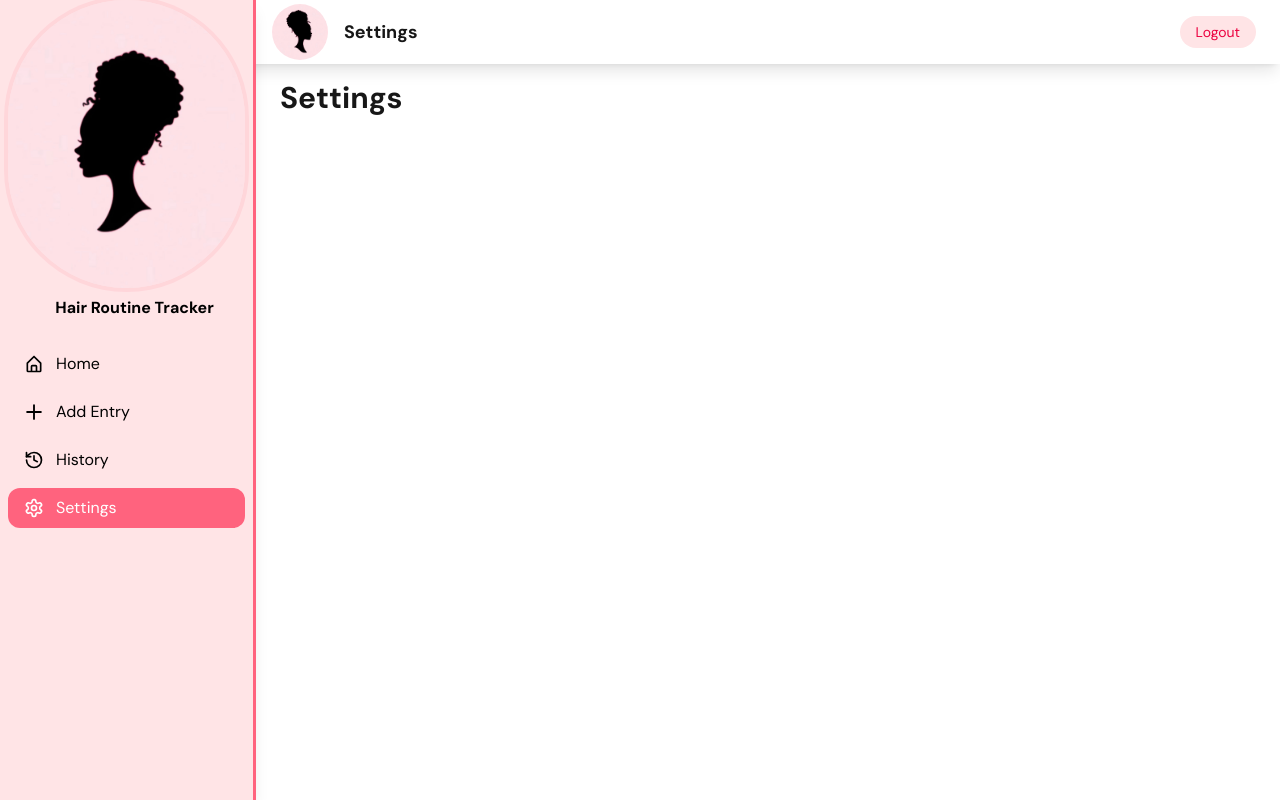
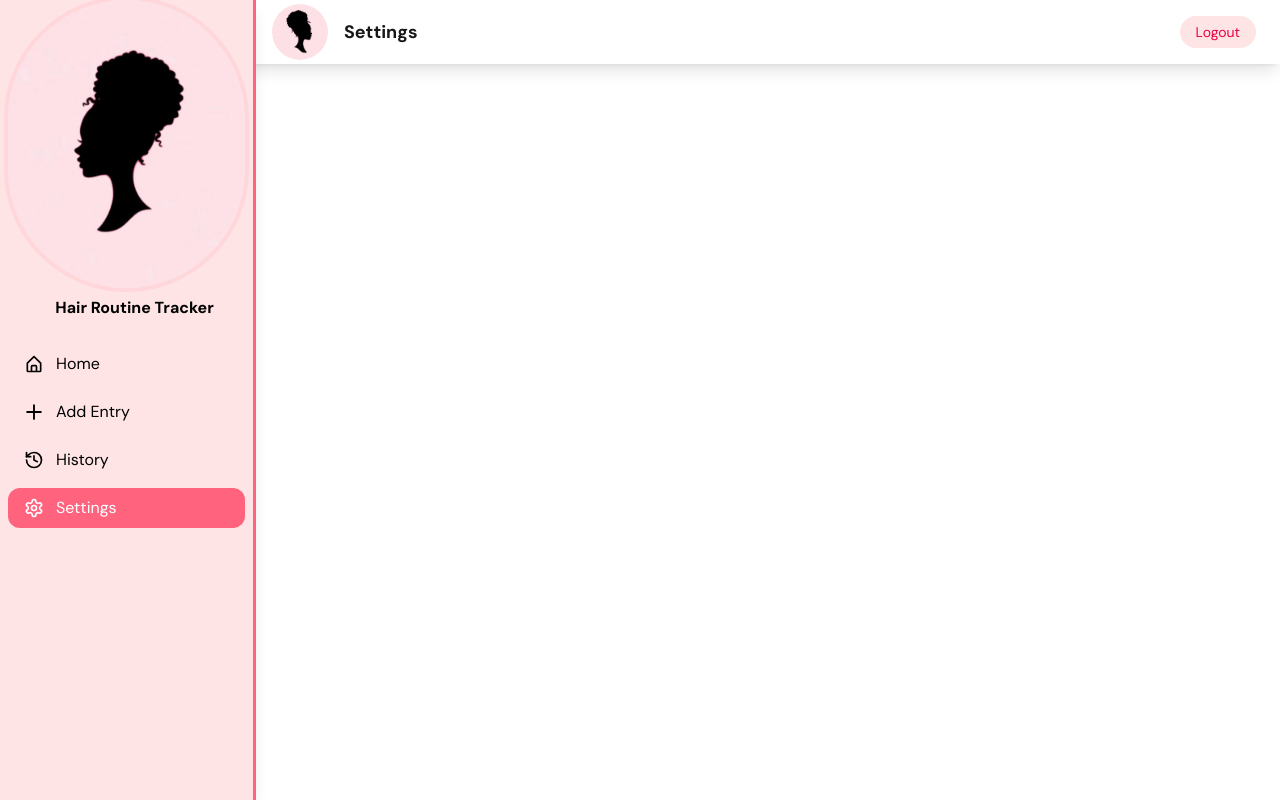
Before and after one commit to Subomi194/tracker-2.0, a Next.js app: page /settings in a window 1280 px wide. Built offline with nearby package versions, Linux system fonts and the light colour scheme.

Commit message:
fixed deployment error

```diff
--- a/app/(app)/settings/page.tsx
+++ b/app/(app)/settings/page.tsx
@@ -4,11 +4,11 @@ import Header from '@/components/ui/Header'
 const page = () => {
   return (
     <div>
-        <Header
+        {/* <Header
         title='Settings'
-        description='Manage your profile and preferences'
+        description='Manage your profile and preferences' */}
 
-        />
+
     </div>
   )
 }
```
